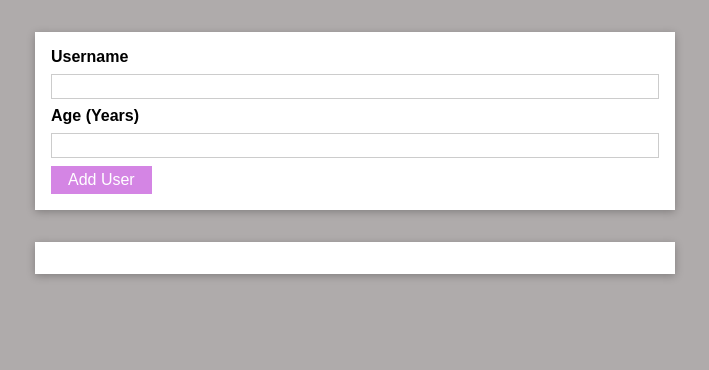
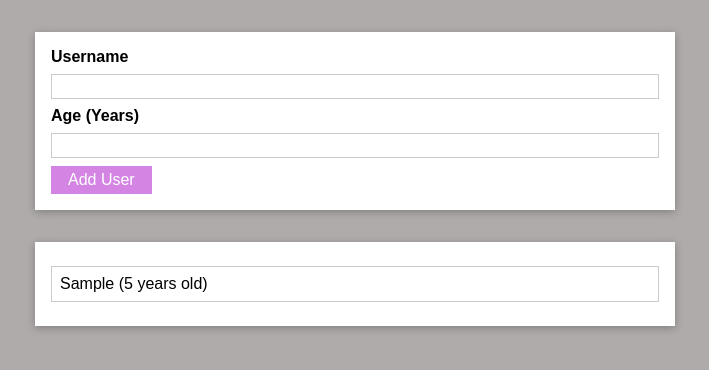
Before and after one commit to TatyCoder/React-New-Course-Projects, a React (Create React App) app in the folder Section 8/01-starting-project/: page / in a window 1280 px wide. Both pictures are taken after typing "Sample", "5" into the empty fields and a click on the button "Add User". Shown: the top 370 px of the page, without its empty margins (285-994 px from the left). Built offline with nearby package versions, Linux system fonts and the light colour scheme.

Commit message:
Practice: managing a list of users via State

```diff
--- a/Section 8/01-starting-project/src/App.js
+++ b/Section 8/01-starting-project/src/App.js
@@ -1,16 +1,31 @@
-import React from 'react';
+import React, { useState } from 'react';
 
 import AddUser from './Components/Users/AddUser';
 import UsersList from './Components/Users/UsersList';
 
-// Rendering the UsersList component here, and setting the users prop to an empty array:
+// Managing the users array here with useState, it's still an empty array but now I have a
+// function that will update the UsersList component since it's part of the App component:
 function App() {
+  const [usersList, setUsersList] = useState([]);
+
+  // Defining a function here to create a new user object and adding it to the list array:
+  const addUserHandler = (uName, uAge) => {
+    setUsersList((prevUsersList) => {
+      return[...prevUsersList, {name: uName, age: uAge, id: Math.random().toString()}];
+    });  // I update the state by taking the old list and appending a new element to it.
+  };
+
+  // I forward the usersList to the UsersList component here. Also adding a props on AddUser:
   return (
     <div>
-      <AddUser />
-      <UsersList users={[]}/>
+      <AddUser onAddUser={addUserHandler} />
+      <UsersList users={usersList}/>
     </div>
   );
 }
 
 export default App;
+
+/* Notes: I wanna make sure that when I click the Add User button and the AddUser component,
+I don't just log the user data but instead I really create a new user object with that data,
+and I add that to an array of users object, which I then output in the users list. */
--- a/Section 8/01-starting-project/src/Components/Users/AddUser.js
+++ b/Section 8/01-starting-project/src/Components/Users/AddUser.js
@@ -24,6 +24,8 @@ const AddUser = (props) => {
     if (+enteredAge < 1) {  // By adding a + it forces a conversion of enteredAge to a number (not a string).
       return;
     }
+    // Calling the new props here and executing it as a function forwarding the two pieces of data:
+    props.onAddUser(enteredUsername, enteredAge);
     console.log(enteredUsername, enteredAge);
     setEnteredUsername('');
     setEnteredAge('');
--- a/Section 8/01-starting-project/src/Components/Users/UsersList.js
+++ b/Section 8/01-starting-project/src/Components/Users/UsersList.js
@@ -4,12 +4,13 @@ import Card from '../UI/Card';
 // To import the styles using CSS modules:
 import styles from './UsersList.module.css';
 
+// Adding the key prop which should hold an unique value (id) to efficiently update list items:
 const UsersList = (props) => {
     return (
       <Card className={styles.users}>
         <ul>
           {props.users.map((user) => (
-            <li>
+            <li key={user.id}>
               {user.name} ({user.age} years old)
             </li>
           ))}
```
